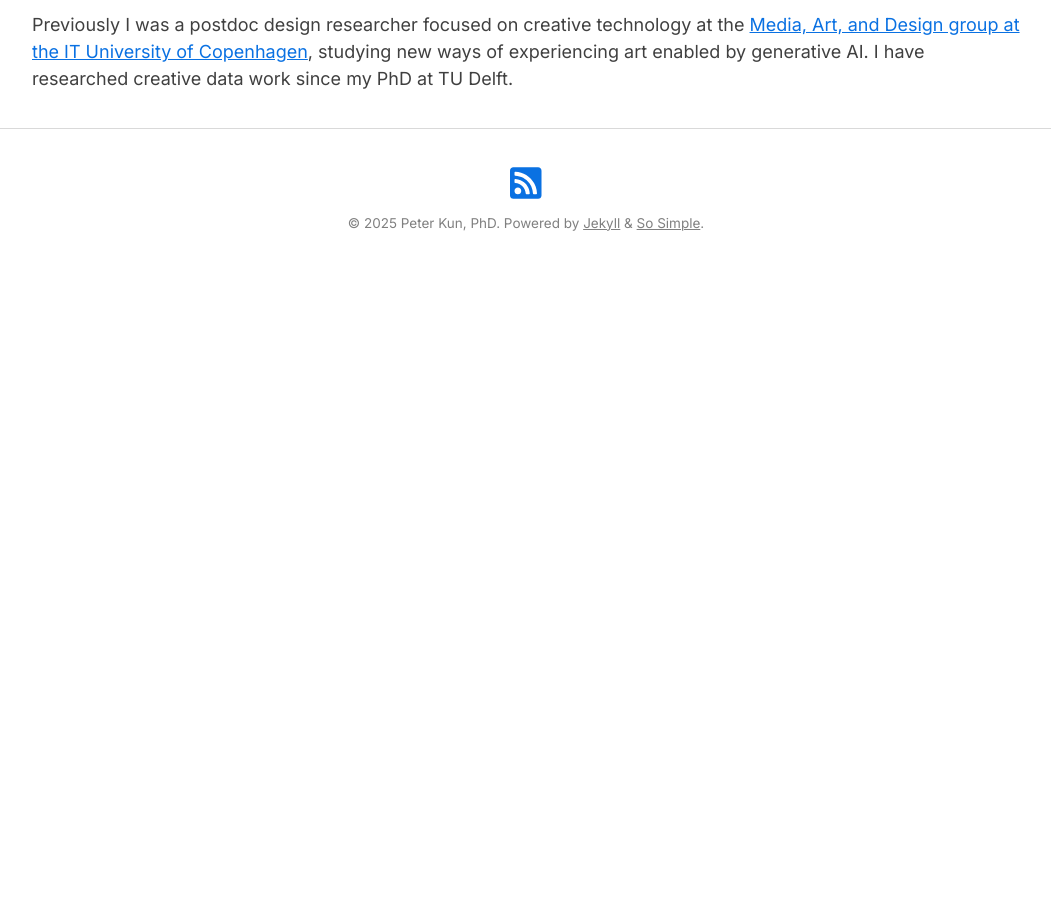
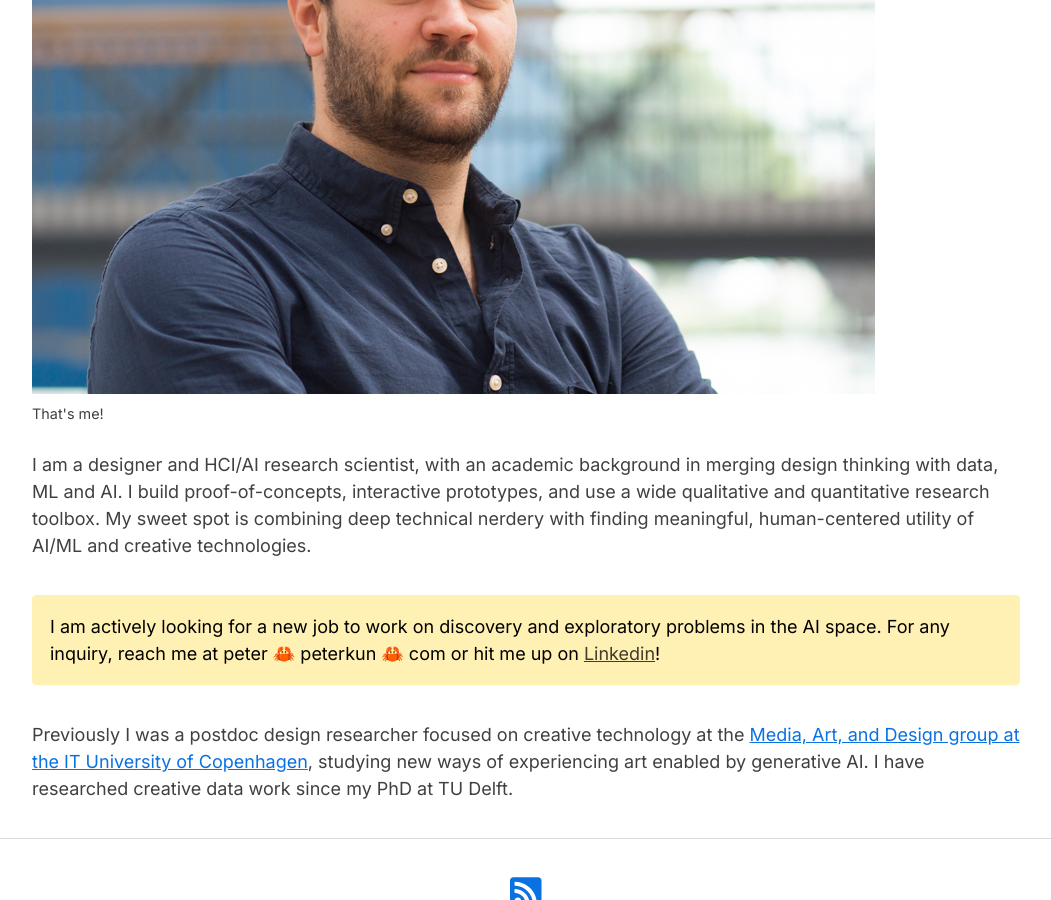
Before and after one commit to kuniiii/kuniiii.github.io, a Jekyll site: the page built from about.md, in a window 1280 px wide and 900 px high, scrolled down 1343 px. Shown: the whole window, without its empty margins (114-1165 px from the left). Built offline with Jekyll 4.4.1, drawn with Linux system fonts in a browser that asks for light colours; nearby versions of some CDN libraries; before the commit the page ends 1648 px from its top, so only the background shows below that.

Commit message:
headshot layout update

```diff
--- a/about.md
+++ b/about.md
@@ -3,8 +3,12 @@ title: About
 layout: page
 permalink: /about/
 image:
-    path: /images/tud_headshot_wide.jpg
+    path:
 ---
+
+<figure>
+	<a href="/images/tud_headshot_wide.jpg"><img src="/images/tud_headshot_wide.jpg"></a><figcaption>That's me!</figcaption>
+</figure>
 
 I am a designer and HCI/AI research scientist, with an academic background in merging design thinking with data, ML and AI. I build proof-of-concepts, interactive prototypes, and use a wide qualitative and quantitative research toolbox. My sweet spot is combining deep technical nerdery with finding meaningful, human-centered utility of AI/ML and creative technologies.
 
```
